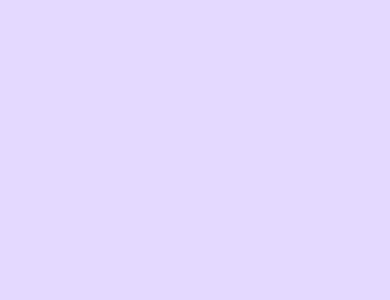
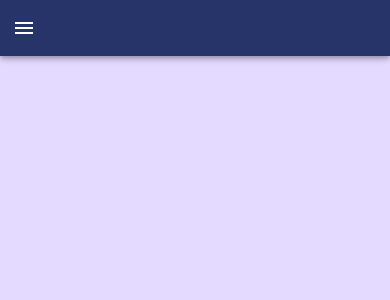
Before and after one commit to deyanxxx/expense-tracker, a React (Create React App) app: page /overview in a window 390 px wide. Before the commit this address had no page. Shown: the top 300 px of the page. Built offline with nearby package versions, Linux system fonts and the light colour scheme.

Commit message:
top navbar responsive

```diff
--- a/package.json
+++ b/package.json
@@ -5,6 +5,7 @@
   "dependencies": {
     "@emotion/react": "^11.11.4",
     "@emotion/styled": "^11.11.5",
+    "@mui/icons-material": "^5.15.16",
     "@mui/material": "^5.15.15",
     "@rollup/plugin-babel": "^6.0.4",
     "@testing-library/jest-dom": "^5.17.0",
--- a/src/App.js
+++ b/src/App.js
@@ -3,6 +3,7 @@ import './index.css';
 import { BrowserRouter as Router, Routes, Route } from 'react-router-dom';
 import Login from "./pages/Login";
 import Signup from "./pages/Signup";
+import Overview from "./pages/Overview";
 
 
 function App() {
@@ -12,6 +13,7 @@ function App() {
           <Route path="/" element={<Home />} />
           <Route path="/login" element={<Login />} />
           <Route path="/signup" element={<Signup />} />
+          <Route path="/overview" element={<Overview/>} />
         </Routes>
       </Router>
   );
--- a/src/pages/Home.js
+++ b/src/pages/Home.js
@@ -12,6 +12,8 @@ function Home() {
 
   const handleSignup = () => {
     navigate('/Signup');
+
+
   };
 
   return (
--- a/src/pages/Login.js
+++ b/src/pages/Login.js
@@ -1,9 +1,16 @@
 import React from 'react';
 import homeBanner from '../assets/homeBanner.svg';
 import { Checkbox, FormControlLabel, FormGroup, Typography } from '@mui/material';
+import { useNavigate } from "react-router-dom";
 
 
 function Login() {
+
+  const navigate = useNavigate();
+
+  const handleLogin = () => {
+    navigate('/Overview');
+  };
 
   return (
     <div className='flex flex-row h-screen xs:flex-col xs:items-center md:flex-col md:items-center'>
@@ -29,8 +36,9 @@ function Login() {
           placeholder="Password" />
           <button style={{ backgroundColor: '#273469', borderColor: '#273469'}}
             className='rounded-md border-2 text-white font-semibold w-[100%] p-2
-            xs:w-full'>
-            Sign Up
+            xs:w-full'
+            onClick={handleLogin}>
+            Log In
           </button>
         </div>
           <div className='flex flex-row space-x-20 items-center justify-center'>
--- /dev/null
+++ b/src/pages/Overview.js
@@ -0,0 +1,78 @@
+import React, { useState } from 'react';
+import AppBar from '@mui/material/AppBar';
+import Box from '@mui/material/Box';
+import MenuIcon from '@mui/icons-material/Menu';
+import Toolbar from '@mui/material/Toolbar';
+import Typography from '@mui/material/Typography';
+import Button from '@mui/material/Button';
+import IconButton from '@mui/material/IconButton';
+import Drawer from '@mui/material/Drawer';
+import List from '@mui/material/List';
+import ListItem from '@mui/material/ListItem';
+import ListItemText from '@mui/material/ListItemText';
+
+
+
+const navItems = ['Overview', 'Add Transaction', 'Reports', 'Log out'];
+/*
+const transaction = ['Expenses', 'Budget', 'Category'];
+const reports = ['Category', 'Expenses', 'Budget'];
+*/
+
+function Overview() {
+
+  const [open, setOpen] = useState(false);
+
+  const toggleDrawer = (open) => (event) => {
+    setOpen(open);
+  };
+
+  return (
+    <div className='bg-white'>
+      <AppBar
+      component="nav"
+      sx={{ backgroundColor: '#273469' }}>
+      <Toolbar>
+          <IconButton
+            color="inherit"
+            aria-label="open drawer"
+            edge="start"
+            onClick={toggleDrawer(true)}
+            sx={{ mr: 2, display: { sm: 'none' } }}
+          >
+            <MenuIcon />
+          </IconButton>
+          <Typography
+            variant="h6"
+            component="div"
+            sx={{ flexGrow: 1, display: { xs: 'none', sm: 'block' } }}
+          >
+            Expense Tracker
+          </Typography>
+          <Box sx={{ display: { xs: 'none', sm: 'block' } }}>
+            {navItems.map((item) => (
+              <Button key={item} sx={{ color: '#fff' }}>
+                {item}
+              </Button>
+            ))}
+          </Box>
+        </Toolbar>
+        <Drawer
+        anchor="left"
+        open={open}
+        onClose={toggleDrawer(false)}
+      >
+        <List>
+          {navItems.map((text) => (
+            <ListItem key={text} onClick={toggleDrawer(false)}>
+              <ListItemText primary={text} />
+            </ListItem>
+          ))}
+        </List>
+      </Drawer>
+    </AppBar>
+    </div>
+  )
+}
+
+export default Overview
```
Also changed, not shown: src/index.css (line endings or trailing spaces), 1 other file (tests, documents, lock files or other folders).
